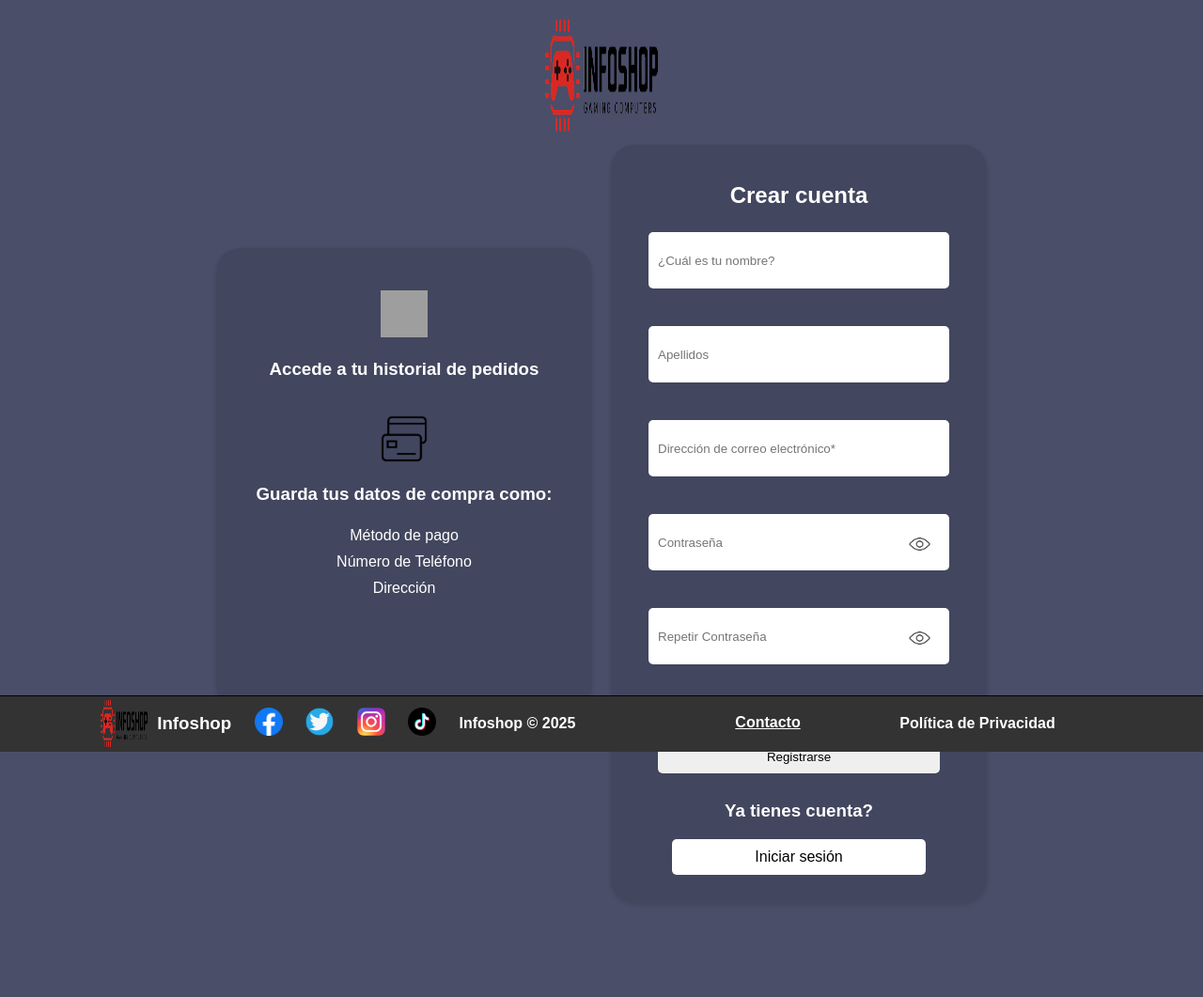
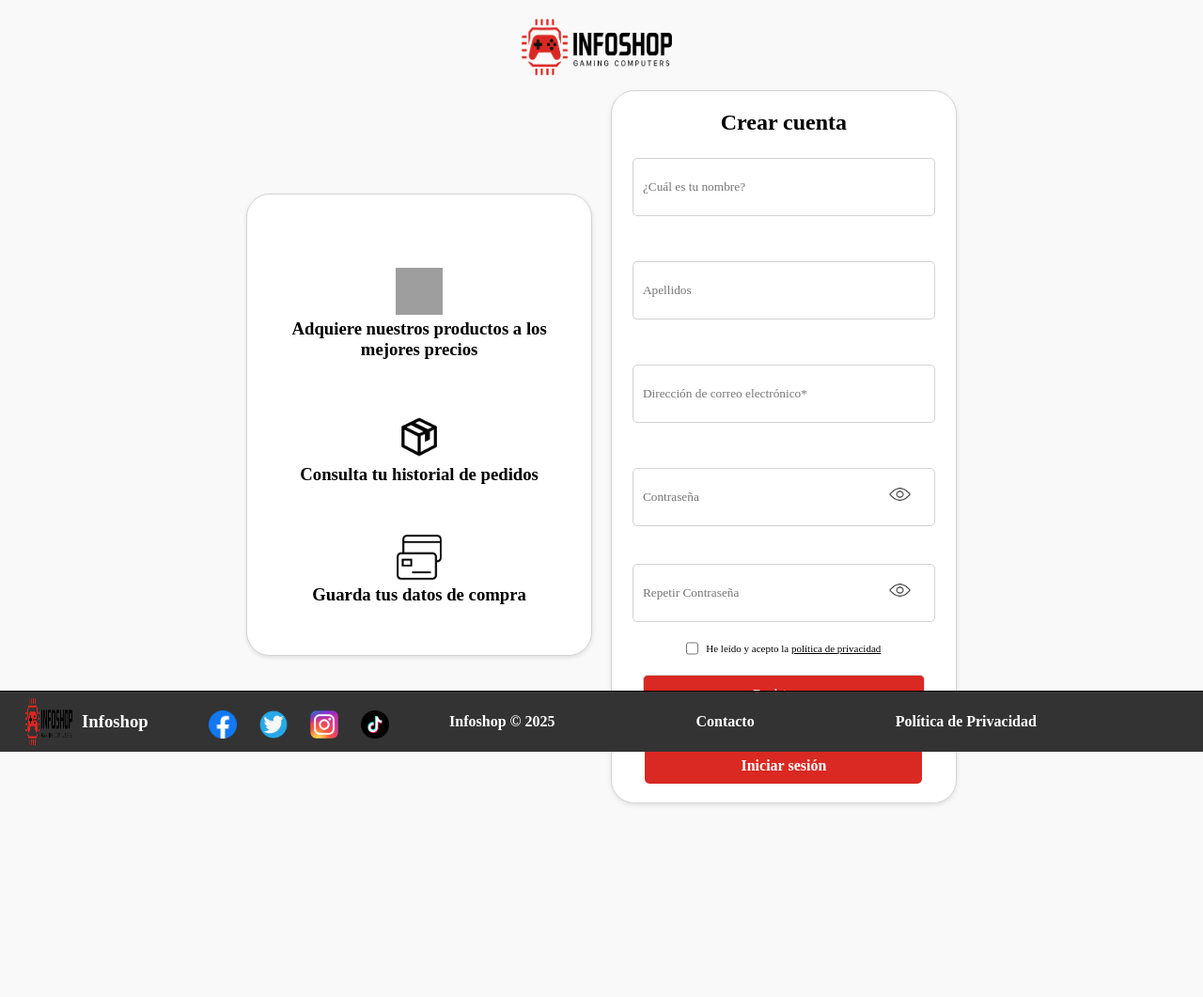
Before and after one commit to dmanmon141/Infoshop, a PHP site: page /tcpdf/register in a window 1280 px wide. Shown: the whole page at 94% size. After the commit the page ends 857 px from the top, so only its background shows below. Run offline with PHP 8.4, Linux system fonts and the light colour scheme; some web fonts are replaced; grey boxes are pictures that could not be loaded.

Commit message:
Rediseño de página de registrarse

```diff
--- a/css/estilo-registro.css
+++ b/css/estilo-registro.css
@@ -1,55 +1,3 @@
-@font-face{
-    font-family: 'FuentePagina';
-    src: url('fonts/SFUIText-Heavy.otf') format('otf');
-  }
-
-  body {
-    height:100%;
-    margin: 0;
-    padding: 0;
-    background-color: #4A4E69;
-    background-size: cover;
-    font-family:'FuentePagina', sans-serif;
-  }
-
-  footer {
-    background-color: #333;
-    font-weight: bold;
-    color: #fff;
-    padding: 0px 0;
-    position: absolute;
-    bottom: 0;
-    left: 0;
-    right: 0;
-  }
-
-  .contenedor-footer {
-    margin: 0 auto;
-    display: flex;
-    justify-content: space-around;
-    align-items: center;
-    height: 100%;
-  }
-
-  #menuButtonShop{
-    background-color: white;
-    }
-
-    #menuButton{
-      color: white;
-    }
-
-  .logo-footer{
-    display: flex;
-    align-items: center;
-  }
-
-  .logo-footer img{
-    width: 50px;
-    height: 50px;
-    margin-right: 10px;
-    margin-left: 100px;
-  }
 
   .logo {
     display: flex;
@@ -77,14 +25,15 @@
   }
 
   .block {
-    color: white;
+    color: black;
     flex: 0 0 45%;
     width: 45%;
     padding: 20px;
     display:inline-block;
     border-radius: 25px;
+    border: 1px solid lightgray;
     box-shadow: 0 2px 5px rgba(0, 0, 0, 0.1);
-    background-color: rgba(0,0,0,0.1);
+    background-color: white;
     margin: 10px;
   }
 
@@ -94,7 +43,10 @@
 
   .password-container {
     position: relative;
-    margin-bottom: 30px;
+  }
+
+  .password-container:first-of-type{
+    margin-bottom: 2rem;
   }
 
 
@@ -148,7 +100,26 @@
 
 
 
+  #politicas-input{
+    width: 0.8rem;
+  }
 
+  .formulario h2{
+    margin-bottom: 1.5rem;
+  }
+
+  #login-form fieldset{
+    display: flex;
+    flex-direction: column;
+    gap: 0.5rem;
+    align-items: center;
+  }
+
+  #btn-login{
+    background-color: #da2822;
+    color: white;
+    font-weight: bold;
+  }
 
 
   .primero{
@@ -158,11 +129,12 @@
   .login {
     display: inline-block;
     margin:0 auto;
-    background-color: white;
+    background-color: #da2822;
     border-radius: 5px;
     padding: 10px;
-    width: 250px;
-    color: black;
+    width: 17.2rem;
+    color: white;
+    font-weight: bold;
     text-decoration: none;
   }
 
@@ -170,48 +142,33 @@
     width: 300px;
     height: 40px;
     border-radius: 5px;
-    border: 1px gray;
-    margin-bottom: 10px;
+    border: 1px solid lightgray;
     padding: 10px;
   }
 
-  .politicalink {
-    text-decoration: none;
-    color: white;
-  }
-
-  .politica {
-    width: 20px;
-    height: 20px;
-    float: left;
-    margin-left: 20px;
-    margin-right: 5px;
-    color: white;
+  .fila{
+    display: flex;
+    align-items: center;
+    gap: 0.5rem;
+    justify-content: center;
   }
 
   label {
     font-size: 11px;
-    float: left;
-    margin-top: 6px;
-    color: white;
+    color: black;
   }
 
   label a {
-    color: white;
+    color: black;
   }
 
-  .btnenviar{
-    padding: 15px;
-    font-family:'FuentePagina',sans-serif;
+  label a:hover{
+    color: #bb231d;
   }
+
 
   .btnenviar:hover{
     cursor: pointer;
-  }
-
-  fieldset input:focus{
-    outline: none;
-    box-shadow: 0 0 10px 5px rgb(55,55,255,1);
   }
 
 
@@ -256,6 +213,10 @@
     order:1;
     height: 450px;
     margin-top: 120px;
+    display: flex;
+    gap: 2rem;
+    flex-direction: column;
+    justify-content: center;
   }
 
   ul li{
--- a/frontend/register.php
+++ b/frontend/register.php
@@ -1,6 +1,6 @@
 <?php
 
-$servidor= "localhost";
+$servidor = "localhost";
 $usuario = "root";
 $password = "";
 $conexion = mysqli_connect($servidor, $usuario, $password);
@@ -14,14 +14,17 @@ session_start();
 
 <!DOCTYPE html>
 <html>
+
 <head>
   <title>Infoshop | Las mejoras ofertas en Informática!</title>
   <link rel="stylesheet" type="text/css" href="js/jquery-3.7.0.min.js">
+  <link rel="stylesheet" type="text/css" href="../css/estilo-misc.css">
   <link rel="stylesheet" type="text/css" href="../css/estilo-registro.css">
   <link rel="stylesheet" type="text/css" href="js/slick/slick.css">
   <link rel="stylesheet" type="text/css" href="js/slick/slick-theme.css">
   <link rel="icon" type="image/png" href="img/Logo.png">
 </head>
+
 <body>
 
   <script src="js/jquery-3.7.0.min.js"></script>
@@ -41,18 +44,17 @@ session_start();
 
     <div class="contenedor2">
       <div class="block recomendaciones">
-        <div class="bloque1">
+          <div>
             <img src="img/comprar.png" style="width:50px;height:50px;margin-top:25px;">
-          <h3> Accede a tu historial de pedidos</h3>
+            <h3> Adquiere nuestros productos a los mejores precios</h3>
           </div>
-        <div class="bloque2">
+          <div>
+            <img src="img/delivery.png" style="width:50px;height:50px;margin-top:25px;">
+            <h3> Consulta tu historial de pedidos</h3>
+          </div>
+          <div>
             <img src="img/tarjeta.png" style="width:50px;height:50px;margin-top:20px;">
-          <h3> Guarda tus datos de compra como:</h3>
-          <ul style="list-style:none;padding:5px;">
-            <li> Método de pago</li>
-            <li>Número de Teléfono</li>
-            <li>Dirección</li>
-          </ul>
+            <h3> Guarda tus datos de compra</h3>
           </div>
         </div>
 
@@ -60,7 +62,7 @@ session_start();
 
 
 
-    if(isset($_SESSION['usucod'])){
+      if (isset($_SESSION['usucod'])) {
         ?>
 
 
@@ -75,7 +77,7 @@ session_start();
 
 
         <?php
-    }else{
+      } else {
         session_destroy();
         ?>
 
@@ -83,24 +85,28 @@ session_start();
           <h2>Crear cuenta</h2>
           <form id="login-form" onsubmit="enviarFormulario(event)" method="POST" action="">
             <fieldset>
-            <input type="text" id="nombre-input" class ="primero" name="nombre" placeholder="¿Cuál es tu nombre?">
-            <input type="text" id="apellidos-input" class ="primero" name="apellidos" placeholder="Apellidos">
-            <input type="mail" id="correo-input" class ="primero" name="correo" placeholder="Dirección de correo electrónico*">
+              <input type="text" id="nombre-input" class="primero" name="nombre" placeholder="¿Cuál es tu nombre?">
+              <input type="text" id="apellidos-input" class="primero" name="apellidos" placeholder="Apellidos">
+              <input type="mail" id="correo-input" class="primero" name="correo"
+                placeholder="Dirección de correo electrónico*">
               <div class="password-container">
-                <input type="password" id="contraseña-input" name ="contraseña" placeholder="Contraseña">
+                <input type="password" id="contraseña-input" name="contraseña" placeholder="Contraseña">
                 <span class="toggle-password" onclick="togglePasswordVisibility()"></span>
               </div>
               <div class="password-container">
-                <input type="password" id="repetir-contraseña-input" name ="repetir-contraseña" placeholder="Repetir Contraseña">
+                <input type="password" id="repetir-contraseña-input" name="repetir-contraseña"
+                  placeholder="Repetir Contraseña">
                 <span class="toggle-password-rp" onclick="togglePasswordVisibilityrp()"></span>
               </div>
+              <div class="fila">
                 <input type="checkbox" id="politicas-input" class="politica" name="politicas">
-            <label for ="politicas">He leído y acepto la <a href="privacidad">política de privacidad</a></label>
-            <br><br>
+                <label for="politicas">He leído y acepto la <a href="privacidad">política de privacidad</a></label>
+              </div>
+
               <div id="mensaje"></div>
               <input type="submit" name="enviar" value="Registrarse" id="btn-login" class="btnenviar">
               <h3>Ya tienes cuenta?</h3>
-            <a class ="login" href="login">Iniciar sesión</a>
+              <a class="login" href="login">Iniciar sesión</a>
             </fieldset>
           </form>
         </div>
@@ -113,7 +119,7 @@ session_start();
             <h3>Infoshop</h3>
           </div>
           <div class="redes-sociales">
-      <a href="#" class="icono-social"><img src ="img/fblogo.png" alt="Facebook"></i></a>
+            <a href="#" class="icono-social"><img src="img/fblogo.png" alt="Facebook"></i></a>
             <a href="#" class="icono-social"><img src="img/twlogo.png" alt="Twitter"></a>
             <a href="#" class="icono-social"><img src="img/iglogo.png" alt="Instagram"></a>
             <a href="#" class="icono-social"><img src="img/tklogo.png" alt="Tik Tok"></a>
@@ -121,7 +127,7 @@ session_start();
           <div class="derechos">
             <p> Infoshop &copy; 2025</p>
             <p><a href="contacto" class="politica">Contacto</a></p>
-    <p><a href="privacidad" class="politicalink">Política de Privacidad</a></p>
+            <p><a href="privacidad" class="politica">Política de Privacidad</a></p>
           </div>
         </div>
       </footer>
@@ -129,6 +135,7 @@ session_start();
     </div>
 
   </body>
+
   </html>
 
   <?php
```
Lines whose indentation alone changed are shown as unchanged.
